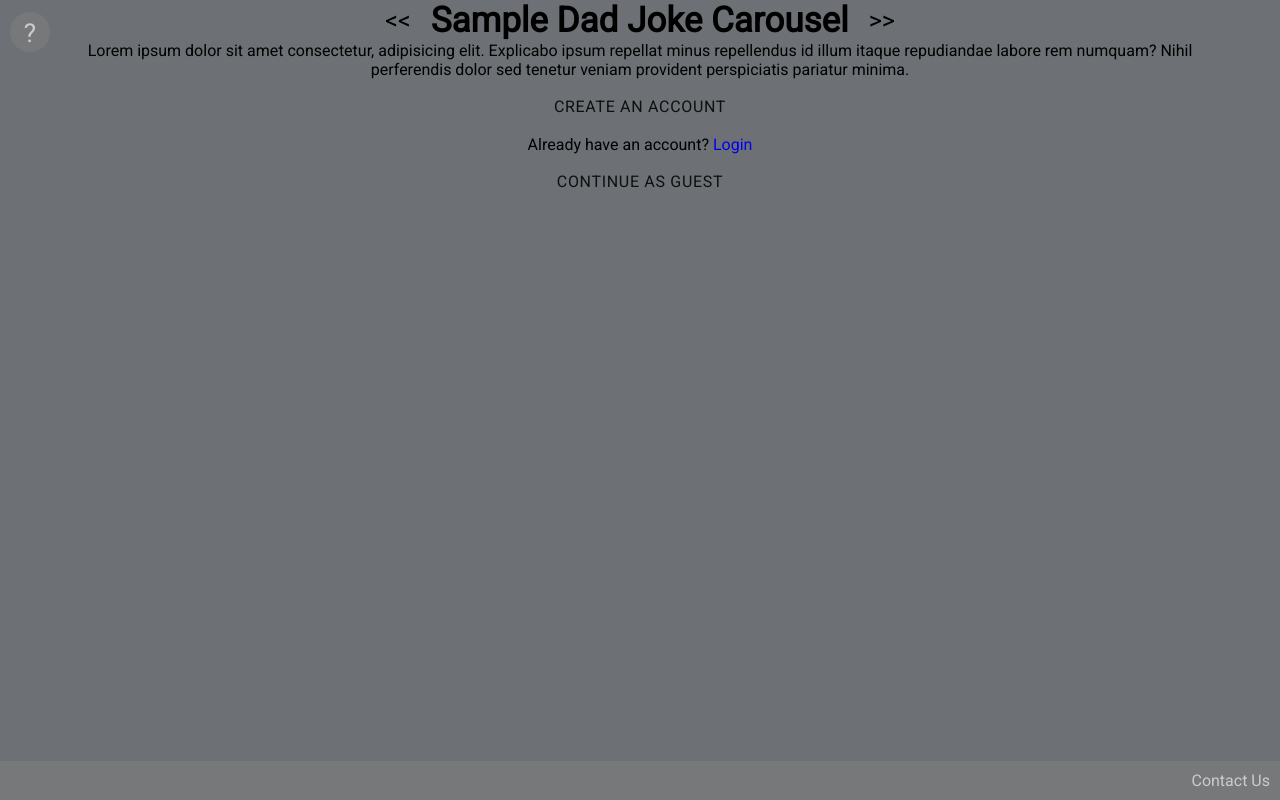
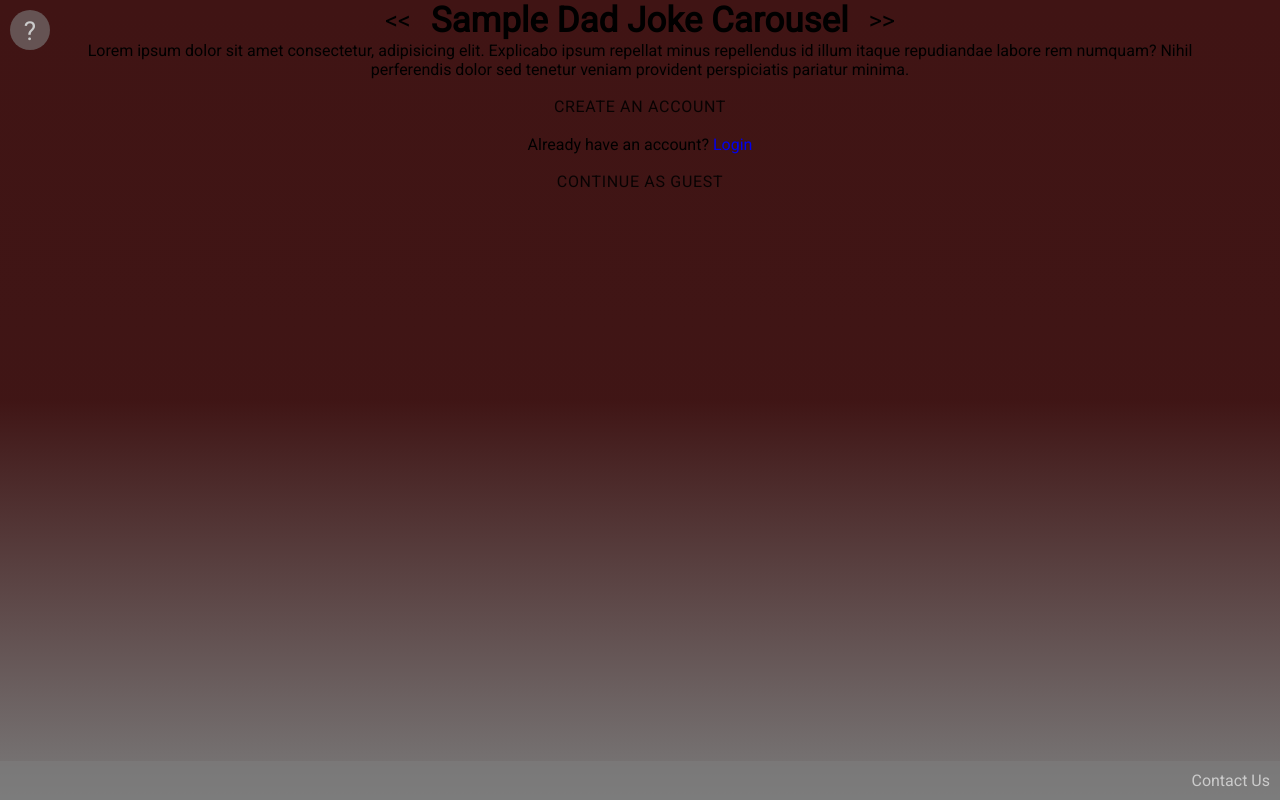
Before and after one commit to Build-Week-PT-Dad-Jokes/Front-End, a React (Create React App) app: page / in a window 1280 px wide. Built offline with nearby package versions, Linux system fonts and the light colour scheme.

Commit message:
move landing-page styling to own file

```diff
--- a/src/App.css
+++ b/src/App.css
@@ -39,65 +39,6 @@ body,
 p,
 span {
   font-size: 1.6rem;
-}
-.wrapper {
-  background: #6d7175;
-  width: 100%;
-  height: 100vh;
-}
-.landing-page-header {
-  position: absolute;
-  top: 0;
-  left: 0;
-  display: flex;
-  justify-content: left;
-  padding: 1rem 0;
-  width: 90%;
-  margin: 0 auto;
-}
-.landing-page-header .help-button {
-  margin-left: 10px;
-  color: #cbcbcb;
-  cursor: pointer;
-  padding: 0.6rem;
-  border-radius: 50%;
-  text-align: center;
-  vertical-align: middle;
-  background: rgba(125, 125, 125, 0.6);
-  font-size: 2rem;
-  width: 4rem;
-  height: 4rem;
-  margin-top: 2px;
-}
-.landing-page-header .help-button span {
-  font-size: 2.6rem;
-}
-.landing-page {
-  display: flex;
-  flex-direction: column;
-  justify-content: center;
-  width: 90%;
-  margin: 0 auto;
-}
-.carousel .carousel-header {
-  display: flex;
-  justify-content: center;
-  align-items: center;
-}
-.carousel .carousel-header .left-button,
-.carousel .carousel-header .right-button {
-  font-size: 2.5rem;
-  cursor: pointer;
-}
-.carousel .carousel-header .left-button {
-  padding-right: 2rem;
-}
-.carousel .carousel-header .right-button {
-  padding-left: 2rem;
-}
-.carousel .container {
-  display: flex;
-  flex-direction: column;
 }
 .signup-container {
   background: radial-gradient(circle at 0 0, rgba(114, 22, 22, 0), #721616), url(./img/bg-create.png) no-repeat;
@@ -264,46 +205,62 @@ span {
   color: #cbcbcb;
   text-align: right;
 }
-
-.home-header {
-  display: inline-block;
-  bottom: 0;
-  right: 0;
+.wrapper {
+  background-image: linear-gradient(to bottom, #401414, rgba(63, 20, 20, 0.99), rgba(0, 0, 0, 0));
+  background-color: rgba(53, 53, 53, 0.65);
   width: 100%;
-  height: 65px;
-  background: #952121;
-  padding: 10px 0;
-  box-shadow: 0 4px 2px -2px gray;
+  height: 100vh;
 }
-
-.logo {
-  transform: scale(0.32);
-  height: 5%;
-  box-shadow: 0 0 10px 0 rgba(182, 102, 28, 0.5);
+.landing-page-header {
+  position: absolute;
+  top: 0;
+  left: 0;
+  display: flex;
+  justify-content: left;
+  padding: 1rem 0;
+  width: 90%;
+  margin: 0 auto;
 }
-
-.search-form {
-  position: relative;
-  left: 36%;
-  margin-top: 6px;
-  width: 100%;
+.landing-page-header .help-button {
+  margin-left: 10px;
+  color: #cbcbcb;
+  cursor: pointer;
+  padding: 0.6rem;
+  border-radius: 50%;
+  text-align: center;
+  vertical-align: middle;
+  background: rgba(125, 125, 125, 0.6);
+  font-size: 2rem;
+  width: 4rem;
+  height: 4rem;
 }
-
-.search-box {
-  font-family: Roboto;
-  font-size: 20px;
-  font-weight: normal;
-  background-color: #AD6D6D;
-  font-stretch: normal;
-  font-style: normal;
-  line-height: normal;
-  letter-spacing: normal;
-  color: #C1AEAE;
+.landing-page-header .help-button span {
+  font-size: 2.6rem;
 }
-
-.profile-logo {
-  transform: scale(0.07);
-  position: absolute;
-  top: -222px;
-  right: -222px;
+.landing-page {
+  display: flex;
+  flex-direction: column;
+  justify-content: center;
+  width: 90%;
+  margin: 0 auto;
 }
+.carousel .carousel-header {
+  display: flex;
+  justify-content: center;
+  align-items: center;
+}
+.carousel .carousel-header .left-button,
+.carousel .carousel-header .right-button {
+  font-size: 2.5rem;
+  cursor: pointer;
+}
+.carousel .carousel-header .left-button {
+  padding-right: 2rem;
+}
+.carousel .carousel-header .right-button {
+  padding-left: 2rem;
+}
+.carousel .container {
+  display: flex;
+  flex-direction: column;
+}
--- a/src/less/App.less
+++ b/src/less/App.less
@@ -44,74 +44,6 @@ body,
 p,
 span {
   font-size: 1.6rem;
-}
-
-.wrapper {
-  background: #6d7175;
-  width: 100%;
-  height: 100vh;
-}
-
-.landing-page-header {
-  position: absolute;
-  top: 0;
-  left: 0;
-  display: flex;
-  justify-content: left;
-  padding: 1rem 0;
-  width: 90%;
-  margin: 0 auto;
-
-  .help-button {
-    margin-left: 10px;
-    color: #cbcbcb;
-    cursor: pointer;
-    padding: .6rem;
-    border-radius: 50%;
-    text-align: center;
-    vertical-align: middle;
-    background: rgba(125, 125, 125, 0.6);
-    font-size: 2rem;
-    width: 4rem;
-    height: 4rem;
-    span {
-      font-size: 2.6rem;
-    }
-  }
-}
-
-.landing-page {
-  display: flex;
-  flex-direction: column;
-  justify-content: center;
-  width: 90%;
-  margin: 0 auto;
-}
-
-.carousel {
-  .carousel-header {
-    display: flex;
-    justify-content: center;
-    align-items: center;
-
-    .left-button,
-    .right-button {
-      font-size: 2.5rem;
-      cursor: pointer;
-    }
-    .left-button {
-      padding-right: 2rem;
-    }
-
-    .right-button {
-      padding-left: 2rem;
-    }
-  }
-
-  .container {
-    display: flex;
-    flex-direction: column;
-  }
 }
 
 //Create Account page
@@ -285,3 +217,5 @@ span {
     text-align: right;
   }
 }
+
+@import './landing-page.less';
--- /dev/null
+++ b/src/less/landing-page.less
@@ -0,0 +1,68 @@
+.wrapper {
+  background-image: linear-gradient(to bottom, #401414, rgba(63, 20, 20, 0.99), rgba(0, 0, 0, 0));
+  background-color: rgba(53, 53, 53, 0.65);
+  width: 100%;
+  height: 100vh;
+}
+
+.landing-page-header {
+  position: absolute;
+  top: 0;
+  left: 0;
+  display: flex;
+  justify-content: left;
+  padding: 1rem 0;
+  width: 90%;
+  margin: 0 auto;
+
+  .help-button {
+    margin-left: 10px;
+    color: #cbcbcb;
+    cursor: pointer;
+    padding: .6rem;
+    border-radius: 50%;
+    text-align: center;
+    vertical-align: middle;
+    background: rgba(125, 125, 125, 0.6);
+    font-size: 2rem;
+    width: 4rem;
+    height: 4rem;
+    span {
+      font-size: 2.6rem;
+    }
+  }
+}
+
+.landing-page {
+  display: flex;
+  flex-direction: column;
+  justify-content: center;
+  width: 90%;
+  margin: 0 auto;
+}
+
+.carousel {
+  .carousel-header {
+    display: flex;
+    justify-content: center;
+    align-items: center;
+
+    .left-button,
+    .right-button {
+      font-size: 2.5rem;
+      cursor: pointer;
+    }
+    .left-button {
+      padding-right: 2rem;
+    }
+
+    .right-button {
+      padding-left: 2rem;
+    }
+  }
+
+  .container {
+    display: flex;
+    flex-direction: column;
+  }
+}
```
